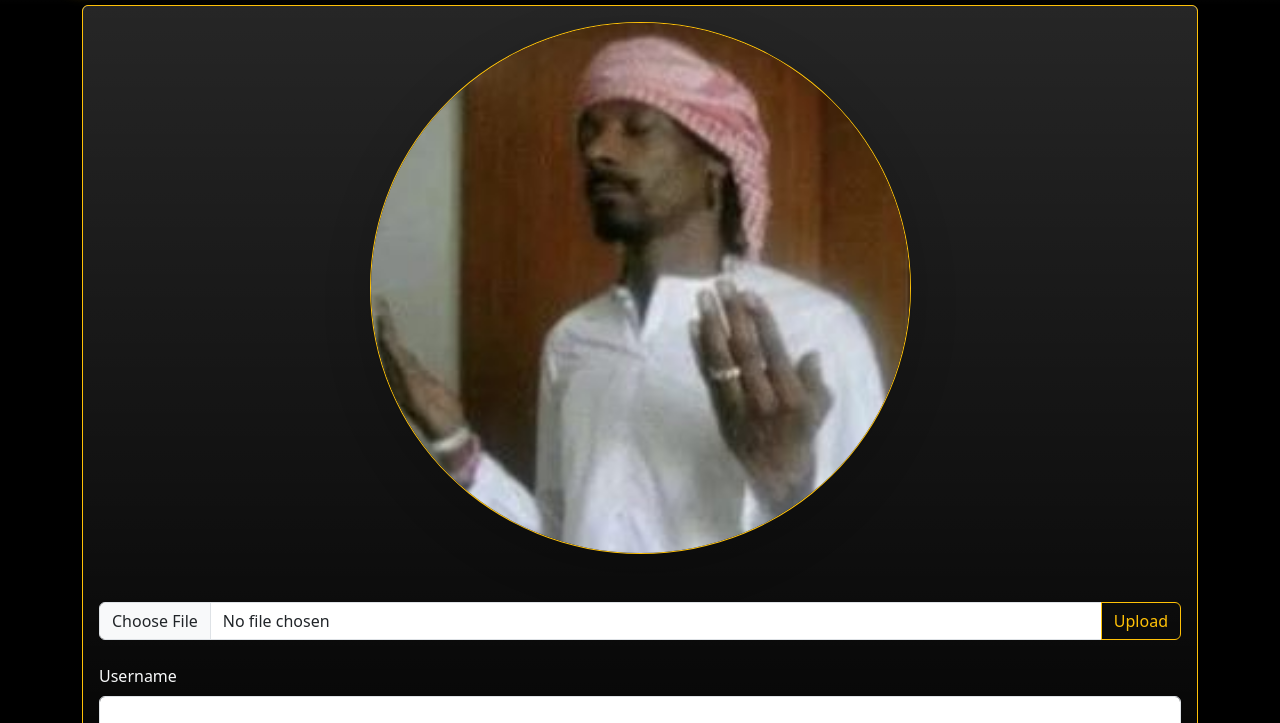
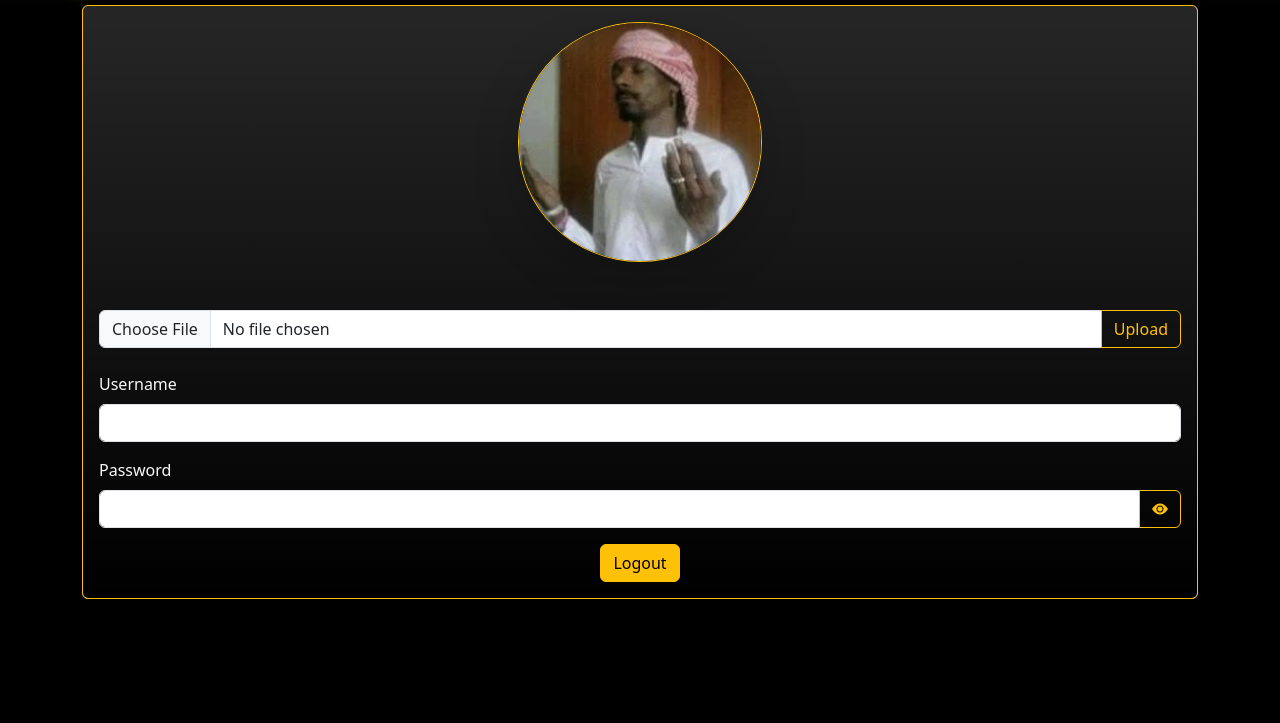
Before and after one commit to clod44/sheesh, a website: page public/profile.html in a window 1280 px wide. Shown: the part 77-800 px from the top of the page. Drawn offline with nearby package versions, Linux system fonts and the light colour scheme; no server answers.

Commit message:
fix overflow

```diff
--- a/public/profile.html
+++ b/public/profile.html
@@ -45,8 +45,8 @@
                 <form id="profile-form" action="/api/upload" method="POST" enctype="multipart/form-data">
                     <div class="text-center">
                         <img id="profile-image"
-                            class="mb-5 rounded-circle profile-pic w-50 border border-warning shadow-lg"
-                            src="./assets/images/placeholder.jpg" style="cursor: pointer;">
+                            class="mb-5 rounded-circle profile-pic border border-warning shadow-lg"
+                            src="./assets/images/placeholder.jpg" style="cursor: pointer; height: 15rem;">
                         <div class="input-group">
                             <input class="form-control" id="image-input" type="file" name="pfp" accept="image/*" />
                             <button type="submit" class="btn btn-outline-warning">Upload</button>
```
